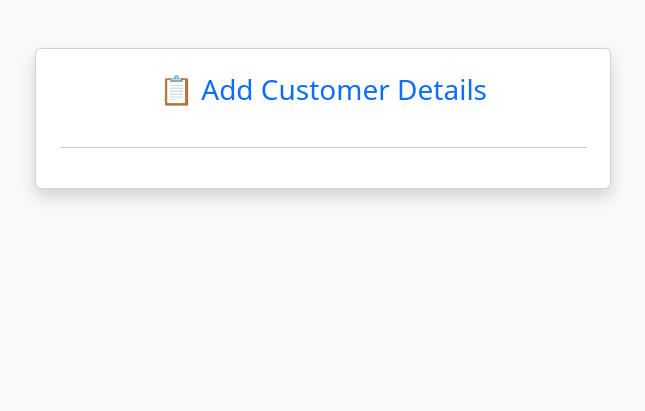
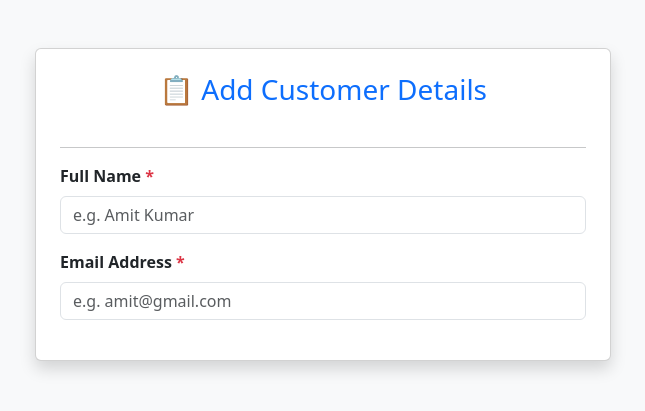
Before and after one commit to Sumitkumar2210/crm_lead_capture_system, a Flask app: page /add in a window 1280 px wide. Shown: the top 411 px of the page, without its empty margins (317-962 px from the left). Run offline with Flask 3, Linux system fonts and the light colour scheme.

Commit message:
Step-19: add name and email form fields

```diff
--- a/templates/add_lead.html
+++ b/templates/add_lead.html
@@ -24,6 +24,19 @@
             <h3 class="mb-4 text-center text-primary">📋 Add Customer Details</h3>
             <hr>
 
+             <!--add name and email form fields-->
+            <form method="POST" action="/add">
+
+                <div class="mb-3">
+                    <label class="form-label fw-bold">Full Name <span class="text-danger">*</span></label>
+                    <input type="text" name="name" class="form-control" placeholder="e.g. Amit Kumar" required>
+                </div>
+
+                <div class="mb-3">
+                    <label class="form-label fw-bold">Email Address <span class="text-danger">*</span></label>
+                    <input type="email" name="email" class="form-control" placeholder="e.g. amit@gmail.com" required>
+                </div>
+
             </div> </div> <script src="https://cdn.jsdelivr.net/npm/bootstrap@5.3.0/dist/js/bootstrap.bundle.min.js"></script>
 </body>
 </html>
```
